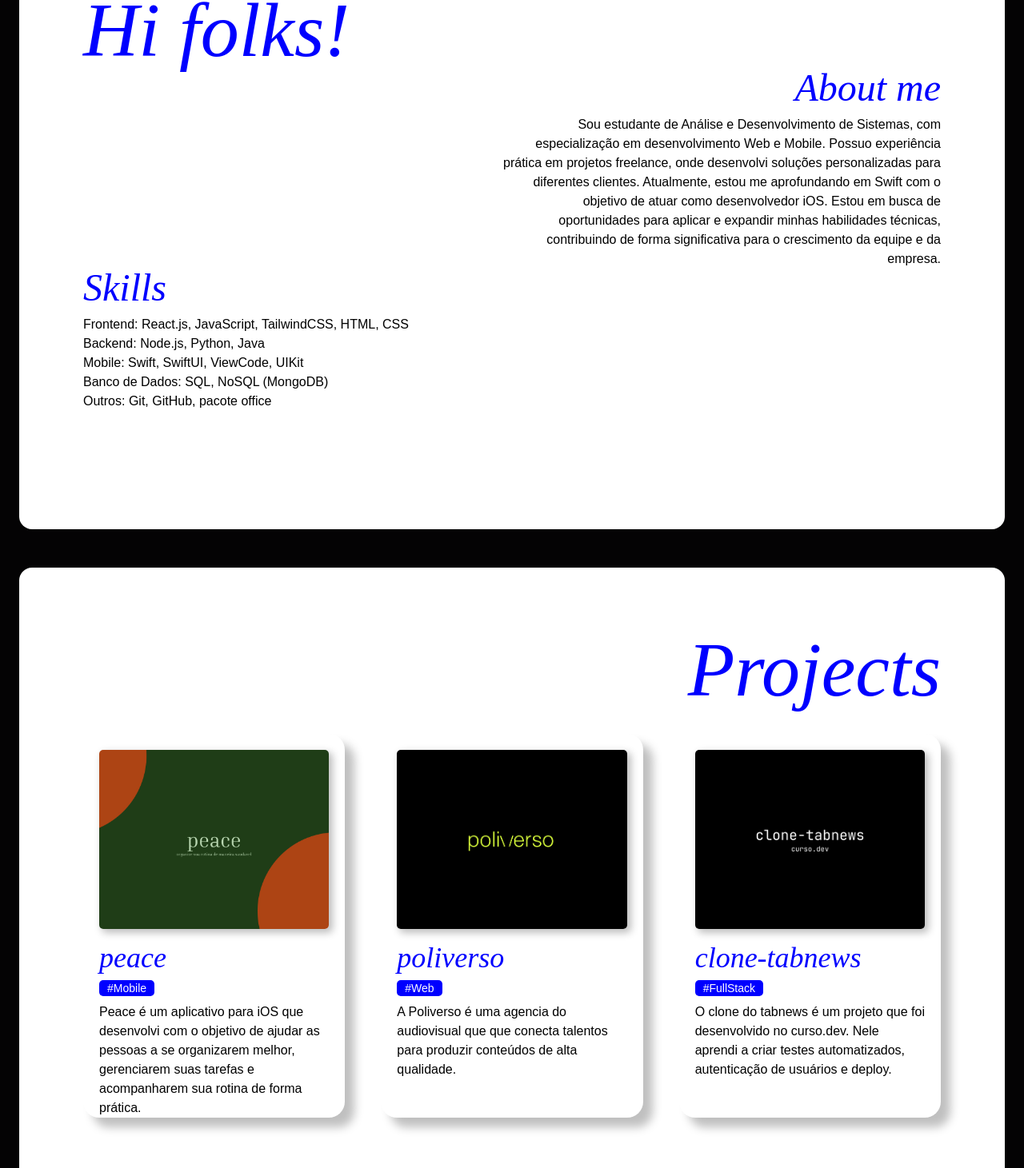
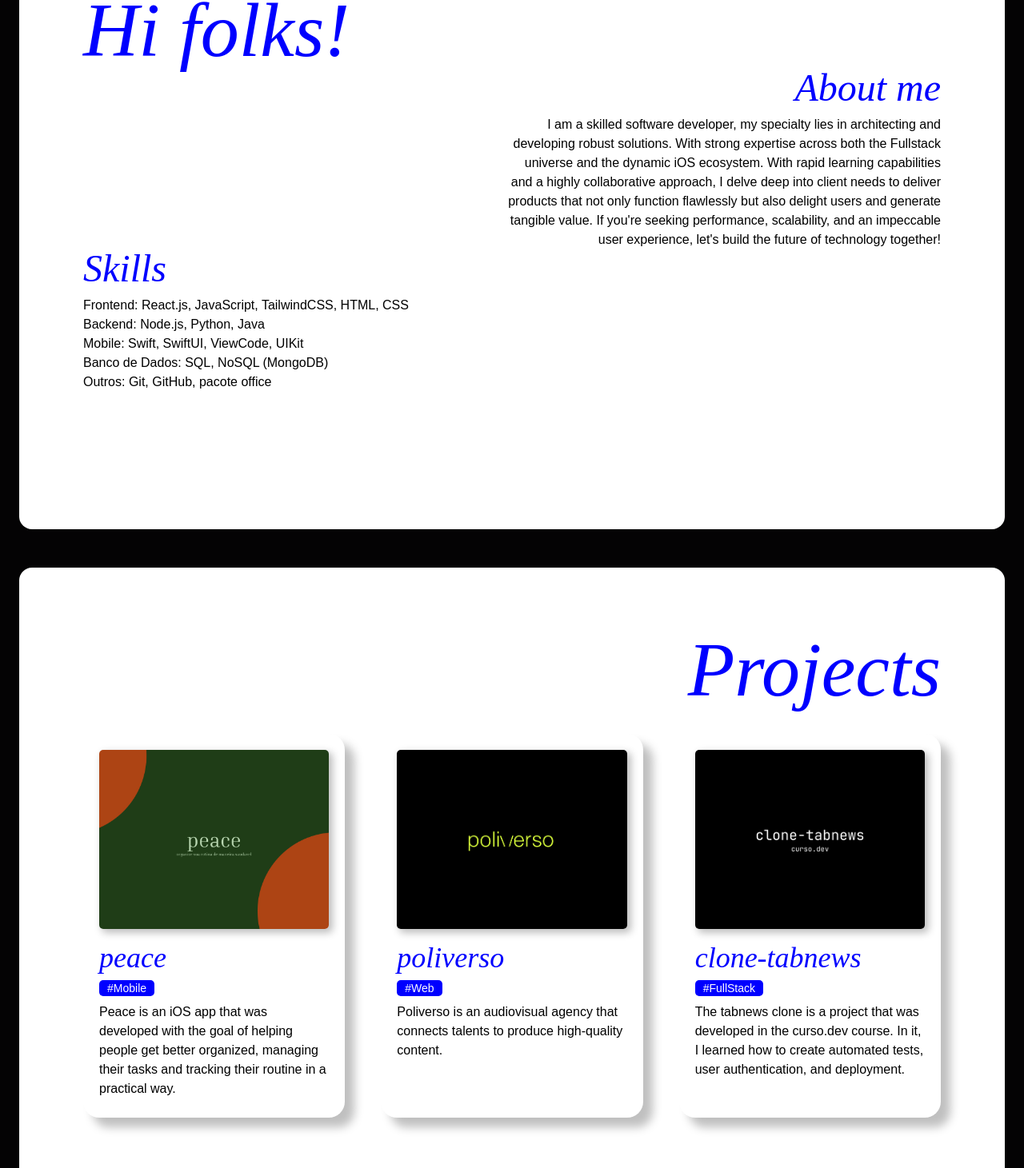
Before and after one commit to angelo-Cahetel/portifolio, a React (Vite) app: page / in a window 1280 px wide. Shown: the part 914-2375 px from the top of the page at 80% size. Built offline with nearby package versions, Linux system fonts and the light colour scheme.

Commit message:
editando textos

```diff
--- a/src/constants/Hero.jsx
+++ b/src/constants/Hero.jsx
@@ -24,14 +24,7 @@ function Hero() {
 
             <div className="flex justify-end">
               <p className="w-full lg:w-[549px] text-end pt-2.5 font-satoshi">
-                Sou estudante de Análise e Desenvolvimento de Sistemas, com
-                especialização em desenvolvimento Web e Mobile. Possuo
-                experiência prática em projetos freelance, onde desenvolvi
-                soluções personalizadas para diferentes clientes. Atualmente,
-                estou me aprofundando em Swift com o objetivo de atuar como
-                desenvolvedor iOS. Estou em busca de oportunidades para aplicar
-                e expandir minhas habilidades técnicas, contribuindo de forma
-                significativa para o crescimento da equipe e da empresa.
+                I am a skilled software developer, my specialty lies in architecting and developing robust solutions. With strong expertise across both the Fullstack universe and the dynamic iOS ecosystem. With rapid learning capabilities and a highly collaborative approach, I delve deep into client needs to deliver products that not only function flawlessly but also delight users and generate tangible value. If you're seeking performance, scalability, and an impeccable user experience, let's build the future of technology together!
               </p>
             </div>
 
--- a/src/constants/projects.jsx
+++ b/src/constants/projects.jsx
@@ -31,9 +31,9 @@ function Projects() {
                 <p className="font-satoshi text-white text-sm">#Mobile</p>
               </div>
               <p className="font-satoshi text-sm md:text-base">
-                Peace é um aplicativo para iOS que desenvolvi com o objetivo de
-                ajudar as pessoas a se organizarem melhor, gerenciarem suas
-                tarefas e acompanharem sua rotina de forma prática.
+                Peace is an iOS app that was developed with the goal of helping
+                people get better organized, managing their tasks and tracking
+                their routine in a practical way.
               </p>
             </div>
           </div>
@@ -53,8 +53,8 @@ function Projects() {
                 <p className="font-satoshi text-white text-sm">#Web</p>
               </div>
               <p className="font-satoshi text-sm md:text-base">
-                A Poliverso é uma agencia do audiovisual que que conecta
-                talentos para produzir conteúdos de alta qualidade.
+                Poliverso is an audiovisual agency that connects talents to
+                produce high-quality content.
               </p>
             </div>
           </div>
@@ -74,9 +74,9 @@ function Projects() {
                 <p className="font-satoshi text-white text-sm">#FullStack</p>
               </div>
               <p className="font-satoshi text-sm md:text-base">
-                O clone do tabnews é um projeto que foi desenvolvido no
-                curso.dev. Nele aprendi a criar testes automatizados,
-                autenticação de usuários e deploy.
+                The tabnews clone is a project that was developed in the
+                curso.dev course. In it, I learned how to create automated
+                tests, user authentication, and deployment.
               </p>
             </div>
           </div>
```
